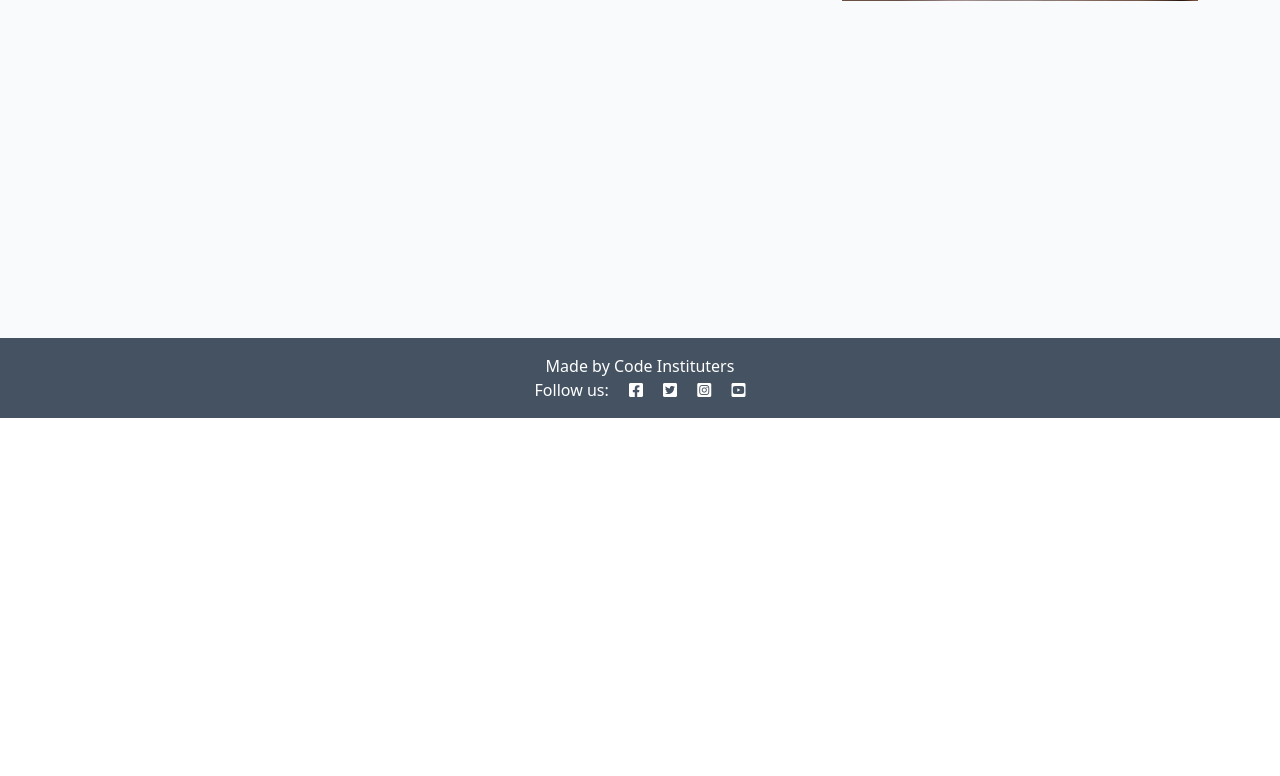
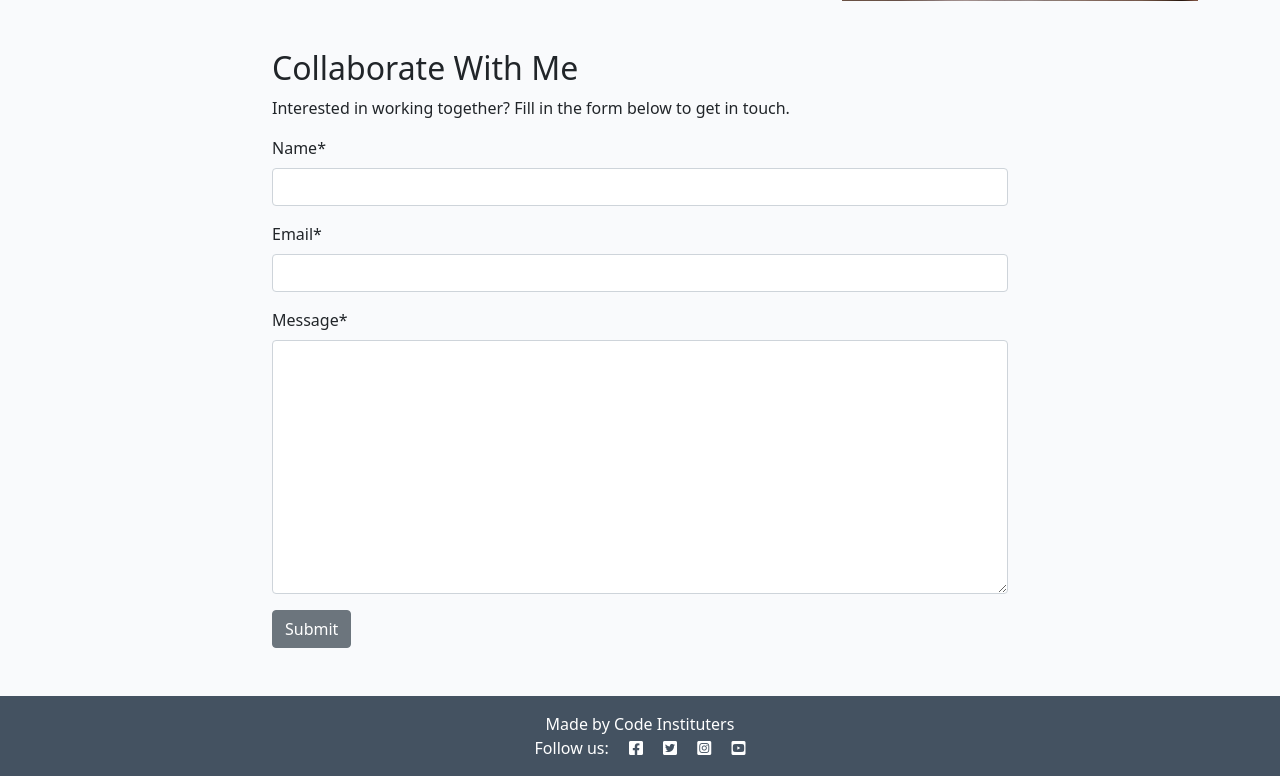
Before and after one commit to CMQ1996/codestar_blog, a Django app: page /about/ in a window 1280 px wide. Shown: the part 382-1158 px from the top of the page. Before the commit the page ends 800 px from the top, so only its background shows below. Run offline with Django 4.2, Linux system fonts and the light colour scheme; data that the repository does not hold is empty; some libraries are stand-ins or nearby versions.

Commit message:
added collaboration form

```diff
--- /dev/null
+++ b/about/forms.py
@@ -0,0 +1,9 @@
+
+from django import forms
+from .models import CollaborateRequest
+
+
+class CollaborateForm(forms.ModelForm):
+    class Meta:
+        model = CollaborateRequest
+        fields = ("name", "email", "message")
--- a/about/models.py
+++ b/about/models.py
@@ -9,3 +9,17 @@ class About(models.Model):
 
     def __str__(self):
         return self.title
+
+
+class CollaborateRequest(models.Model):
+    name = models.CharField(max_length=200)
+    email = models.EmailField()
+    message = models.TextField()
+    read = models.BooleanField(default=False)
+    created_on = models.DateTimeField(auto_now_add=True)
+
+    class Meta:
+        ordering = ["-created_on"]
+
+    def __str__(self):
+        return f"Collaboration request from {self.name}"
--- a/about/templates/about/about.html
+++ b/about/templates/about/about.html
@@ -1,9 +1,11 @@
 
 {% extends "base.html" %}
 {% load static %}
+{% load crispy_forms_tags %}
 
 {% block content %}
 
+<!-- About Me Section -->
 <div class="container mt-5">
     <div class="row">
         <div class="col-md-8">
@@ -28,4 +30,32 @@
     </div>
 </div>
 
+<!-- Collaboration Form Section -->
+<div class="container mt-5 mb-5">
+    <div class="row">
+        <div class="col-md-8 offset-md-2">
+
+            <h2>Collaborate With Me</h2>
+
+            <p>
+                Interested in working together?
+                Fill in the form below to get in touch.
+            </p>
+
+            <form method="post">
+                {{ collaborate_form | crispy }}
+                {% csrf_token %}
+
+                <button
+                    class="btn btn-secondary"
+                    type="submit"
+                >
+                    Submit
+                </button>
+            </form>
+
+        </div>
+    </div>
+</div>
+
 {% endblock content %}
--- a/about/views.py
+++ b/about/views.py
@@ -1,13 +1,18 @@
 
 from django.shortcuts import render
 from .models import About
+from .forms import CollaborateForm
 
 
 def about_me(request):
-    about = About.objects.first()
+    about = About.objects.all().order_by("-updated_on").first()
+    collaborate_form = CollaborateForm()
 
     return render(
         request,
         "about/about.html",
-        {"about": about},
+        {
+            "about": about,
+            "collaborate_form": collaborate_form,
+        },
     )
--- a/blog/views.py
+++ b/blog/views.py
@@ -24,6 +24,8 @@ def post_detail(request, slug):
     comment_count = post.comments.filter(approved=True).count()
 
     if request.method == "POST" and request.user.is_authenticated:
+        print("Received a POST request")
+
         comment_form = CommentForm(data=request.POST)
 
         if comment_form.is_valid():
@@ -43,6 +45,8 @@ def post_detail(request, slug):
     else:
         comment_form = CommentForm()
 
+    print("About to render template")
+
     return render(
         request,
         "blog/post_detail.html",
```
Also changed, not shown: about/migrations/0002_collaboraterequest.py (added).
